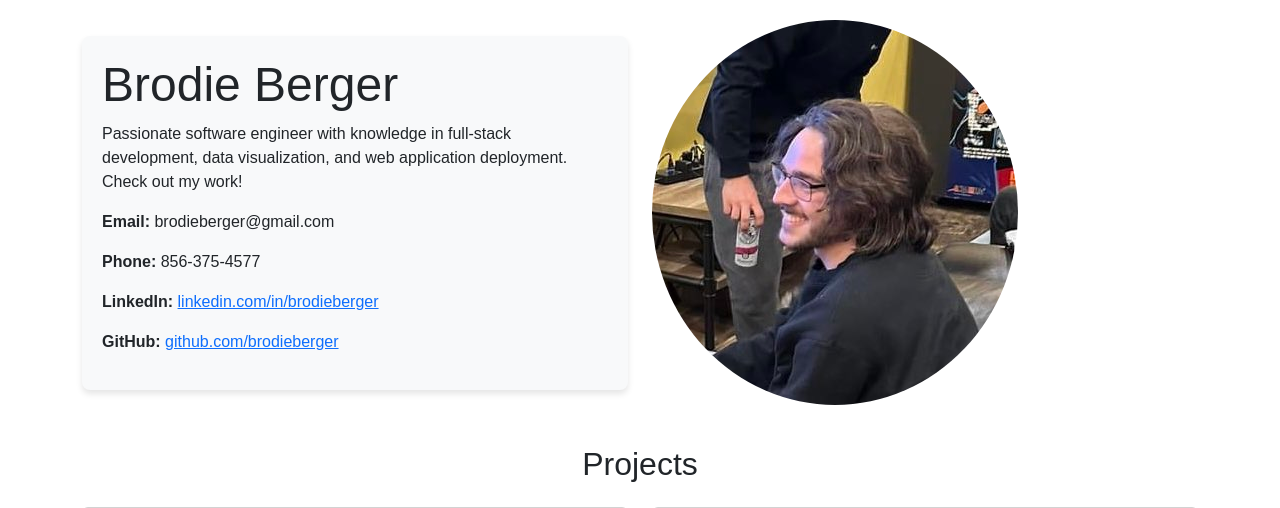
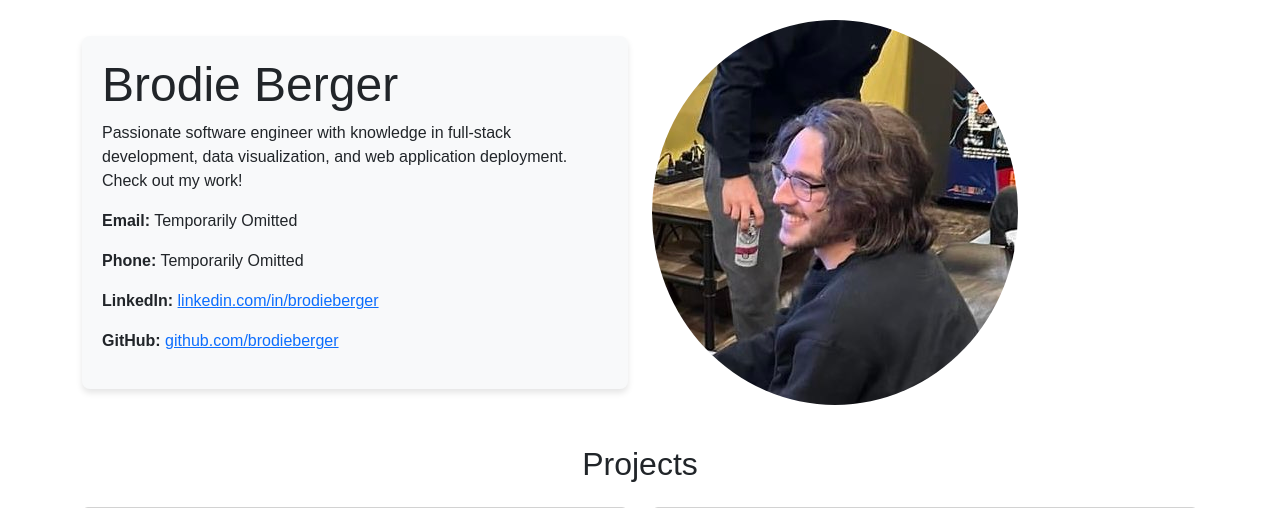
Before and after one commit to brodieberger/SF6Scraper, a Flask app: page / in a window 1280 px wide. Shown: the top 508 px of the page. Run offline with Flask 3, Linux system fonts and the light colour scheme; some libraries are stand-ins or nearby versions.

Commit message:
omitted personal information for the time being

```diff
--- a/templates/index.html
+++ b/templates/index.html
@@ -52,8 +52,8 @@
                     <h1 class="display-5">Brodie Berger</h1>
                     <p>Passionate software engineer with knowledge in full-stack development, data visualization, and web
                         application deployment. Check out my work!</p>
-                    <p><strong>Email:</strong> brodieberger@gmail.com</p>
-                    <p><strong>Phone:</strong> 856-375-4577</p>
+                    <p><strong>Email:</strong> Temporarily Omitted</p>
+                    <p><strong>Phone:</strong> Temporarily Omitted</p>
                     <p><strong>LinkedIn:</strong> <a href="https://linkedin.com/in/brodieberger">linkedin.com/in/brodieberger</a></p>
                     <p><strong>GitHub:</strong> <a href="https://github.com/brodieberger">github.com/brodieberger</a></p>
                 </div>
```
